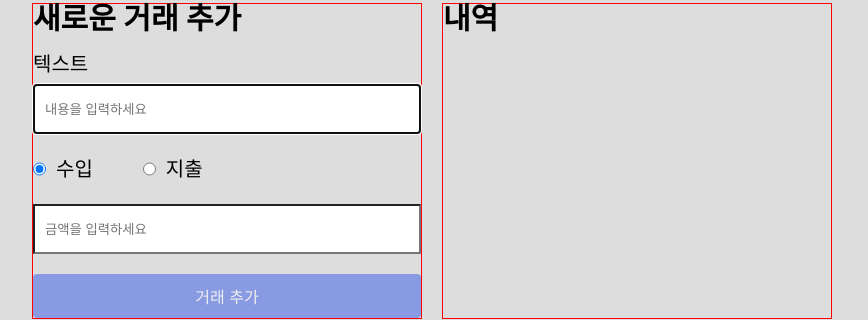
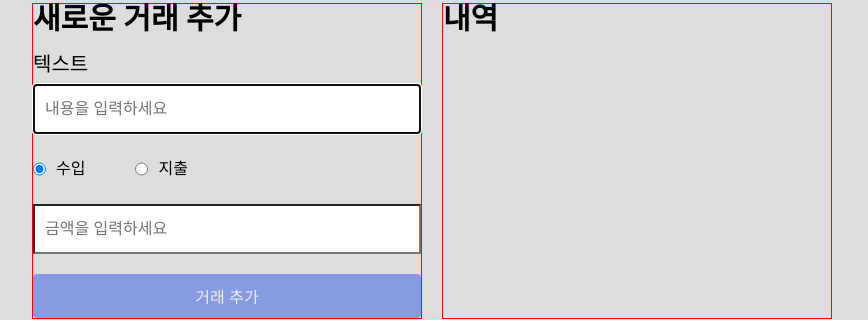
Before and after one commit to sejinbaek/react_allowance1, a React (Vite) app: page / in a window 1280 px wide. Shown: the part 339-659 px from the top of the page, without its empty margins (208-1076 px from the left). Built offline with nearby package versions, Linux system fonts and the light colour scheme.

Commit message:
style: placeholder 폰트 사이즈 변경

```diff
--- a/src/components/InputText.module.css
+++ b/src/components/InputText.module.css
@@ -15,6 +15,7 @@
   height: 50px;
   background-color: white;
   padding-left: 10px;
+  font-size: 16px;
 }
 
 .radioBtnArea {
@@ -28,7 +29,7 @@
   display: flex;
   align-items: center;
   gap: 10px;
-  font-size: 20px;
+  font-size: 16px;
 }
 
 .addBtn {
```
